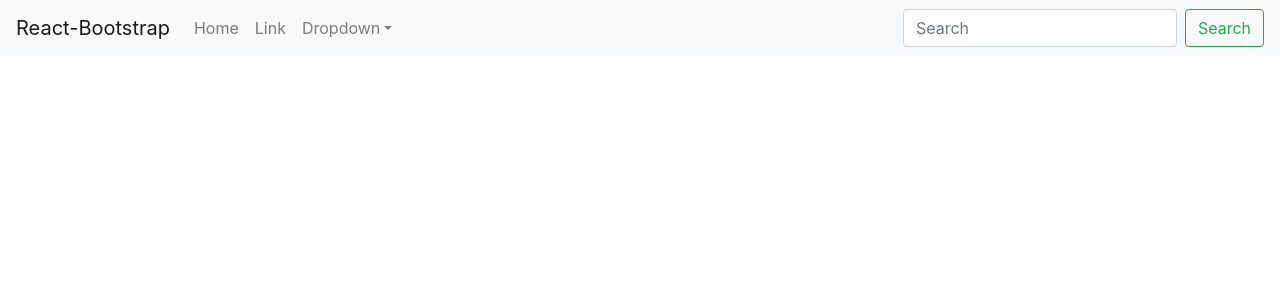
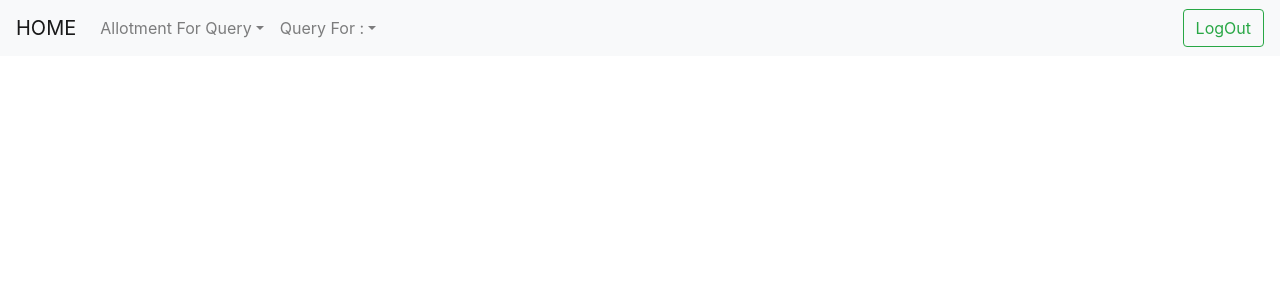
Before and after one commit to AbhiLaheri/nodeProject, a React (Create React App) app: page / in a window 1280 px wide. Shown: the top 300 px of the page. Built offline with nearby package versions, Linux system fonts and the light colour scheme.

Commit message:
Modified Amin Page

```diff
--- a/src/admin.js
+++ b/src/admin.js
@@ -13,24 +13,29 @@ export default class Admin extends Component {
         return (
 
 <Navbar bg="light" expand="lg">
-  <Navbar.Brand href="#home">React-Bootstrap</Navbar.Brand>
+  <Navbar.Brand href="#home">HOME</Navbar.Brand>
   <Navbar.Toggle aria-controls="basic-navbar-nav" />
   <Navbar.Collapse id="basic-navbar-nav">
     <Nav className="mr-auto">
-      <Nav.Link href="#home">Home</Nav.Link>
-      <Nav.Link href="#link">Link</Nav.Link>
-      <NavDropdown title="Dropdown" id="basic-nav-dropdown">
-        <NavDropdown.Item href="#action/3.1">Action</NavDropdown.Item>
-        <NavDropdown.Item href="#action/3.2">Another action</NavDropdown.Item>
-        <NavDropdown.Item href="#action/3.3">Something</NavDropdown.Item>
-        <NavDropdown.Divider />
-        <NavDropdown.Item href="#action/3.4">Separated link</NavDropdown.Item>
+      <NavDropdown title="Allotment For Query" id="basic-nav-dropdown">
+        <NavDropdown.Item href="#action/3.1">Executive 1</NavDropdown.Item>
+        <NavDropdown.Item href="#action/3.2">Executive 2</NavDropdown.Item>
+        <NavDropdown.Item href="#action/3.3">Executive 3</NavDropdown.Item>
+        <NavDropdown.Item href="#action/3.3">Executive 4</NavDropdown.Item>
+        <NavDropdown.Item href="#action/3.3">Executive 5</NavDropdown.Item>
+      </NavDropdown>
+      <NavDropdown title="Query For :" id="basic-nav-dropdown">
+        <NavDropdown.Item href="#action/3.1">Flipkart</NavDropdown.Item>
+        <NavDropdown.Item href="#action/3.2">Amazon</NavDropdown.Item>
+        <NavDropdown.Item href="#action/3.3">Myntra</NavDropdown.Item>
+        <NavDropdown.Item href="#action/3.3">Shein</NavDropdown.Item>
+        <NavDropdown.Item href="#action/3.3">Club Factory</NavDropdown.Item>
       </NavDropdown>
     </Nav>
     <Form inline>
-      <FormControl type="text" placeholder="Search" className="mr-sm-2" />
-      <Button variant="outline-success">Search</Button>
+      <Button variant="outline-success">LogOut</Button>
     </Form>
+
   </Navbar.Collapse>
 </Navbar>
         )
```
